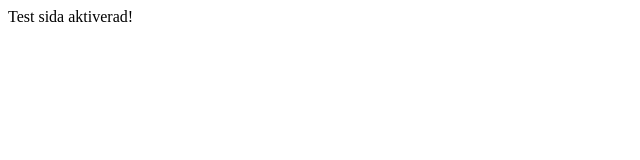
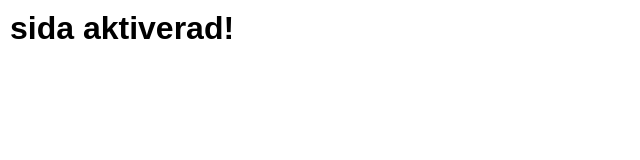
Before and after one commit to oscarheimdahl/test, a plain HTML site: page index.html in a window 1280 px wide. Shown: the whole page, without its empty margins (0-640 px from the left). Drawn offline with Linux system fonts and the light colour scheme.

Commit message:
Andra commit checkpoint

```diff
--- /dev/null
+++ b/bajs.css
@@ -0,0 +1,10 @@
+* {
+  margin: 0;
+  padding: 0;
+  box-sizing: border-box;
+}
+
+body {
+  padding: 10px;
+  font-family: sans-serif;
+}
--- a/index.html
+++ b/index.html
@@ -4,8 +4,9 @@
     <meta charset="UTF-8" />
     <meta name="viewport" content="width=device-width, initial-scale=1.0" />
     <title>Allans sida</title>
+    <link rel="stylesheet" href="bajs.css" />
   </head>
   <body>
-    Test sida aktiverad!
+    <h1><strong>sida aktiverad!</strong></h1>
   </body>
 </html>
```
